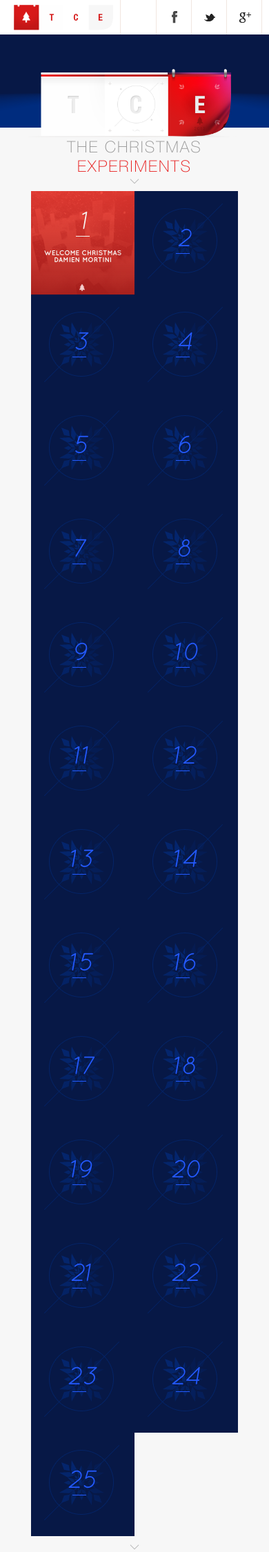
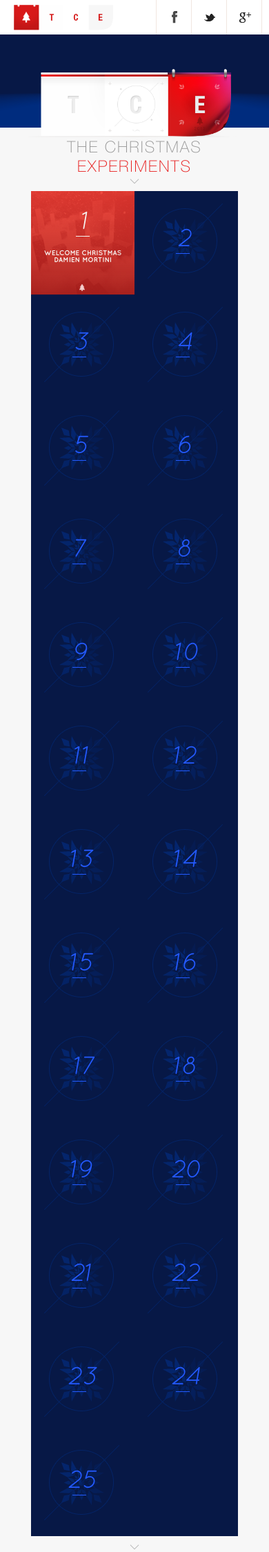
Before and after one commit to Makio64/theexperimentalcalendar, a PHP site: page / in a window 390 px wide. Shown: the top 2250 px of the page at 69% size. Run offline with PHP 8.4, Linux system fonts and the light colour scheme.

Commit message:
favicon / background responsive

```diff
--- a/www/css/content.css
+++ b/www/css/content.css
@@ -25,7 +25,7 @@ iframe { position: absolute; top: 0; bottom: 0; left: 0; right: 0; height: 100%;
 #presentation #baseline { color: black; width: 850px; height: 55px; font: normal 54px "HelveticaNeueLTStd-Th"; letter-spacing: 8px; background-color: white; padding: 5px 0 12px 0; text-align: center; margin-top: 10px; margin-left: auto; margin-right: auto; }
 #presentation #baseline strong { color: #969696; font-weight: normal; }
 
-#calendar { margin-top: 10px; }
+#calendar { margin-top: 10px; background-color: #071846; }
 #calendar:after { content: "."; display: block; height: 0; clear: both; visibility: hidden; }
 #calendar .entry { float: left; background-color: #071846; width: 175px; height: 175px; }
 #calendar .entry .number { position: absolute; width: 20px; font: normal 36px "QuicksandBookOblique-Regular"; text-align: center; margin-left: 75px; }
--- a/www/css/header.css
+++ b/www/css/header.css
@@ -12,3 +12,7 @@ header li#twitter a { background: url('../img/twitter.png') no-repeat;  }
 header li#twitter a:hover{ background: url('../img/twitter_over.png') no-repeat; }
 header li#google a { background: url('../img/google.png') no-repeat;  }
 header li#google a:hover { background: url('../img/google_over.png') no-repeat; }
+
+@media only screen and (max-width: 480px)	{
+	header h1 {border-right: none 0px #f1e6e0; }
+}
--- a/www/index.html
+++ b/www/index.html
@@ -8,18 +8,20 @@
     -->
 	<head>
         <title>The Christmas Experiments</title>
-        <meta charset="utf-8">
-        <meta name="description" content="An advent calendar made by digital artists and love.">
-        <meta property="og:title" content="The Christmas Experiments"/>
-        <meta property="og:type" content="website"/>
-        <meta property="og:url" content="http://christmasexperiments.com/"/>
-        <meta property="og:image" content="http://christmasexperiments.com/img/facebook.jpg"/>
-        <meta property="og:site_name" content="The Christmas Experiments"/>
-        <meta property="og:description" content="An advent calendar made by digital artists and love."/>
-        <link rel="Shortcut Icon" type="image/ico" href="img/favicon.png">
-        <link rel="stylesheet" href="css/reset.css" type="text/css" media="screen">
-        <link rel="stylesheet" href="css/header.css" type="text/css" media="screen">
-        <link rel="stylesheet" href="css/content.css" type="text/css" media="screen">
+        <meta charset="utf-8" />
+        <meta name="description" content="An advent calendar made by digital artists and love." />
+        <meta property="og:title" content="The Christmas Experiments" />
+        <meta property="og:type" content="website" />
+        <meta property="og:url" content="http://christmasexperiments.com/" />
+        <meta property="og:image" content="http://christmasexperiments.com/img/facebook.jpg" />
+        <meta property="og:site_name" content="The Christmas Experiments" />
+        <meta property="og:description" content="An advent calendar made by digital artists and love." />
+        <link rel="Shortcut Icon" type="image/ico" href="img/favicon.png" />
+        <link rel="Shortcut Icon" type="image/png" href="img/favicon.png" />
+        <link rel="stylesheet" href="css/reset.css" type="text/css" media="screen" />
+        <link rel="stylesheet" href="css/header.css" type="text/css" media="screen" />
+        <link rel="stylesheet" href="css/content.css" type="text/css" media="screen" />
+        <meta name="viewport" content="width=device-width" />
     </head>
     <body>
     	<header>
@@ -864,7 +866,7 @@
                                     <img class="wave" src="./img/icon_vague.png" alt="Icon wave">
                                 </div>
                                 <div class="description">
-                                    Bouboup ! I'm Makio, initiator of the project
+                                    Bouboup ! I'm tbe initiator of the project and lead dev at unit9
                                 </div>
                             </div>
                         </div>
@@ -958,7 +960,6 @@
         </section>
 
     	<footer>
-
     	</footer>
 		<!-- Src in Main.js -->
 		<script type="text/javascript" src="http://code.jquery.com/jquery-latest.js"></script>
--- a/www/sass/content.sass
+++ b/www/sass/content.sass
@@ -97,6 +97,7 @@ iframe
 
 #calendar
 	margin-top: 10px
+	background-color: #071846
 
 	&:after
 		content: "."
```
Also changed, not shown: www/img/favicon.png.
